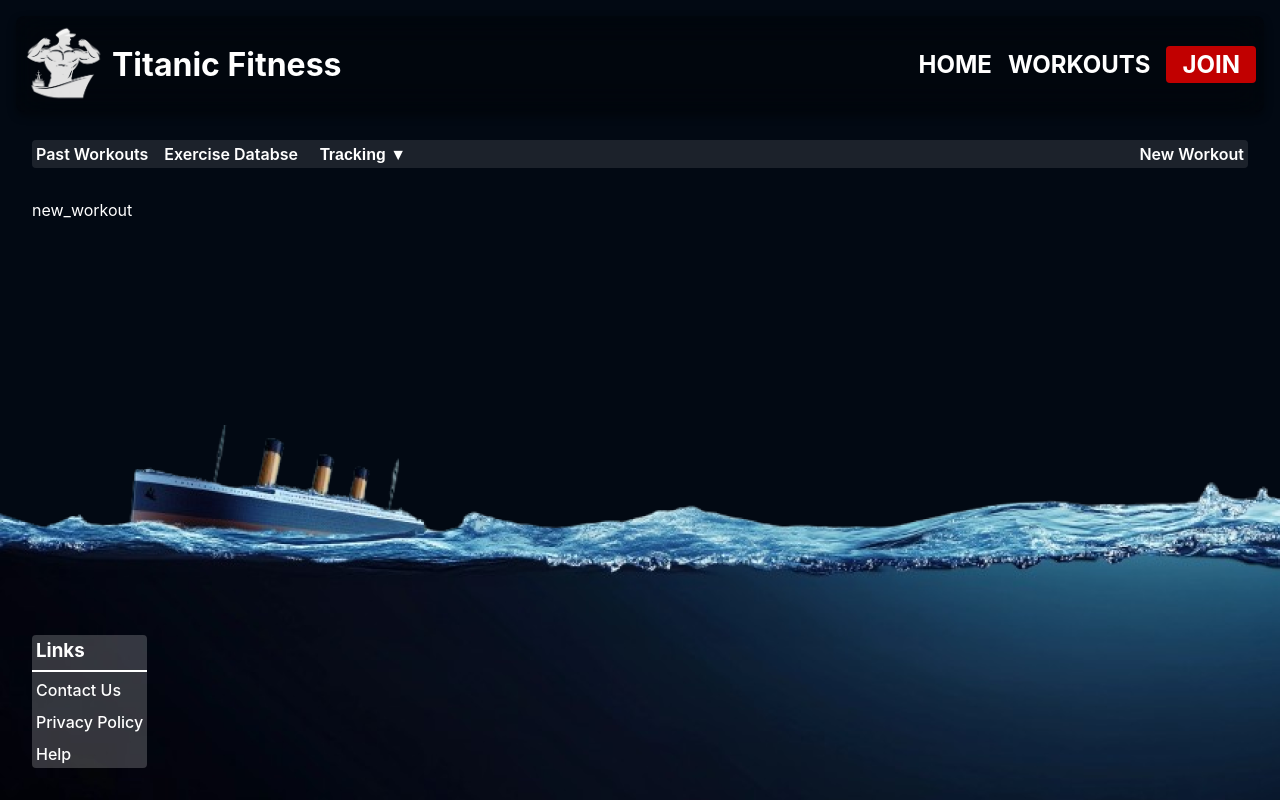
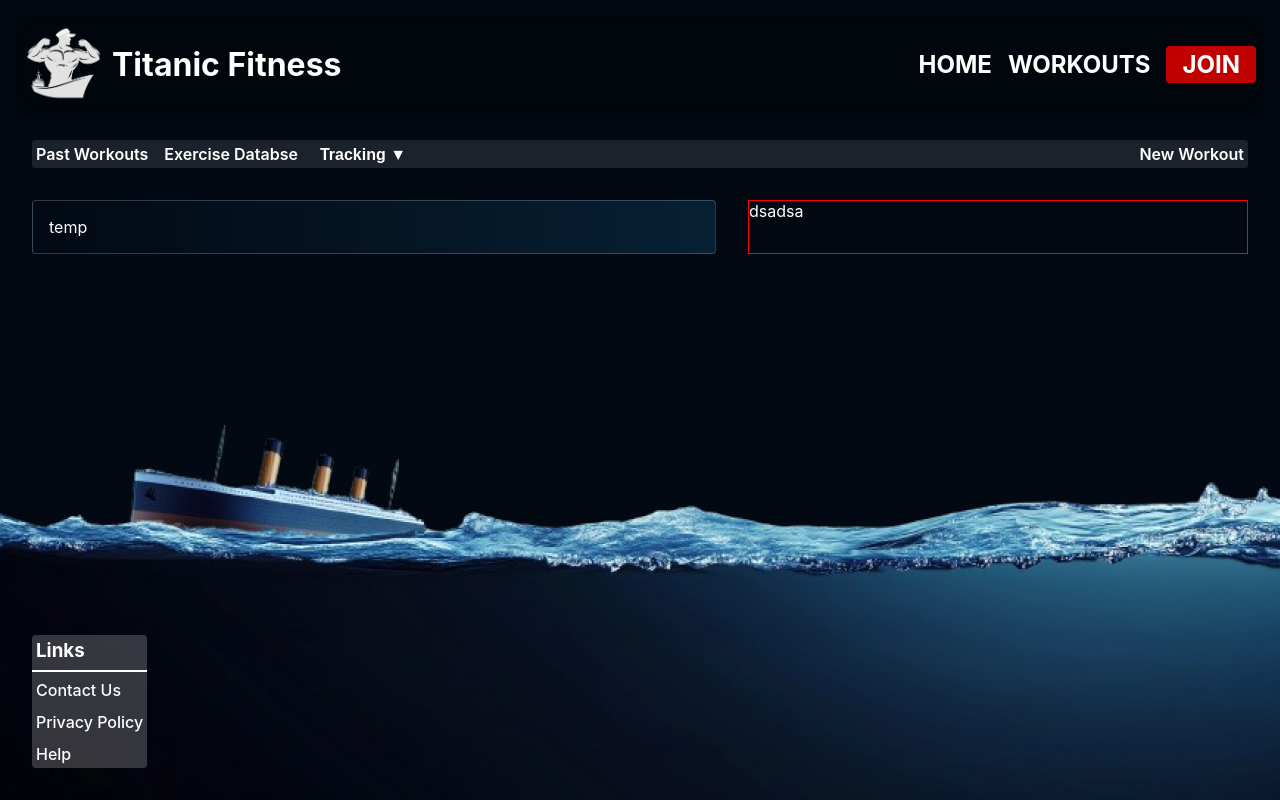
Before and after one commit to Lawand-Salah/titanic_fitness_frontend, a React (Create React App) app: page /profile/new_workout in a window 1280 px wide. Built offline with nearby package versions, Linux system fonts and the light colour scheme.

Commit message:
Add workout started implementation (Progress)

```diff
--- a/src/Pages.js
+++ b/src/Pages.js
@@ -3,6 +3,8 @@ import Home from "./Pages/Home/Home";
 import Auth from "./Pages/Auth/Auth";
 import Profile from "./Pages/Profile/Profile";
 import ExerciseDb from "./Pages/ExerciseDb/ExerciseDb";
+
+import AddWorkout from "./Pages/AddWorkout/AddWorkout";
 
 export default function Pages(){
     return(
@@ -14,7 +16,7 @@ export default function Pages(){
                 {/*NOTE: The * shown on the route above indicate any text,
                 meaning the url can have any text after the /profile path
                 and still take the user to the profile page*/}
-                    <Route path="new_workout" element={<div>new_workout</div>}/>
+                    <Route path="new_workout" element={<AddWorkout/>}/>
                     <Route path="exercise_database" element={<ExerciseDb/>}/>
                     <Route path="past_workouts" element={<div>past_workouts</div>}/>
                 </Route>
--- /dev/null
+++ b/src/Pages/AddWorkout/AddWorkout.css
@@ -0,0 +1,26 @@
+.workout-tracker-wrapper{
+    display: flex;
+    gap: 32px;
+}
+
+.workout-summary-container{
+    flex: 2;
+
+    border: 1px solid rgba(255,255,255,0.2);
+    border-radius: 4px;
+    padding: 16px;
+    background: rgba(2,9,19);
+    background: linear-gradient(90deg, rgba(2,9,19,1) 0%, rgba(7,32,52,1) 100%);
+}
+
+.workout-form{
+    flex: 1;
+    min-width: 500px;
+    border: 1px solid red;
+}
+
+@media only screen and (max-width: 1200px){
+    .workout-tracker-wrapper{
+        flex-direction: column-reverse;
+    }
+}
--- /dev/null
+++ b/src/Pages/AddWorkout/AddWorkout.js
@@ -0,0 +1,22 @@
+import "./AddWorkout.css";
+import { useContext, useEffect, useState } from "react";
+import { UserContext } from "../../Context/UserContext";
+
+import axios from "axios";
+
+export default function AddWorkout(){
+
+    const { user } = useContext(UserContext);
+
+    return(
+        <div className="workout-tracker-wrapper">
+            <div className="workout-summary-container">
+                temp
+            </div>
+            <form className="workout-form">
+                dsadsa
+            </form>
+        </div>
+    )
+
+}
```
